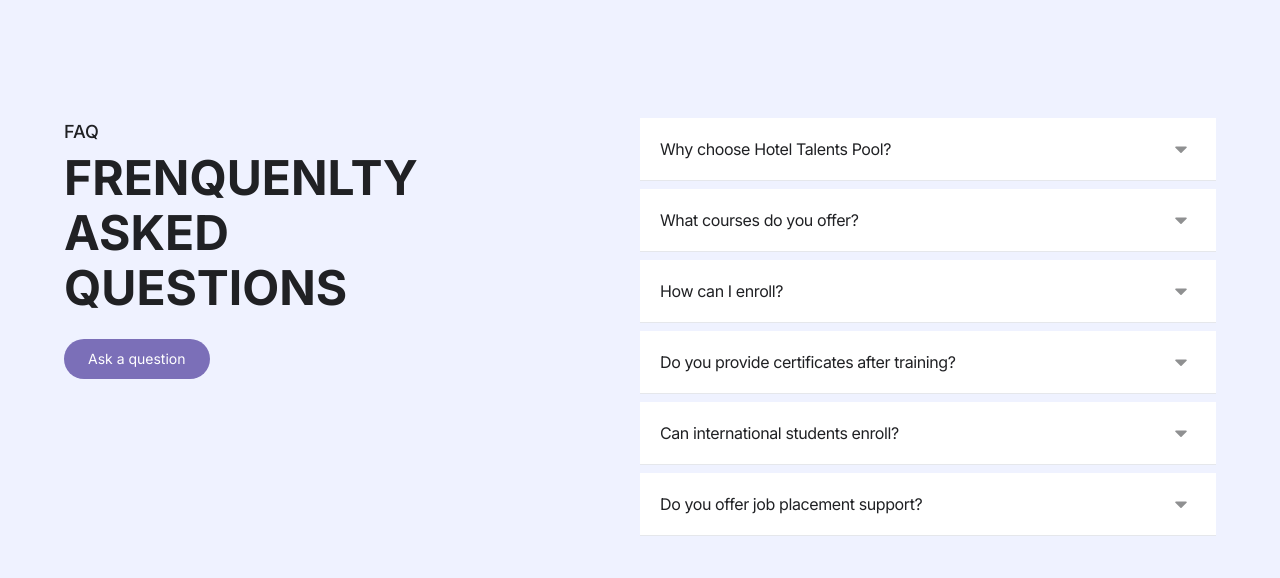
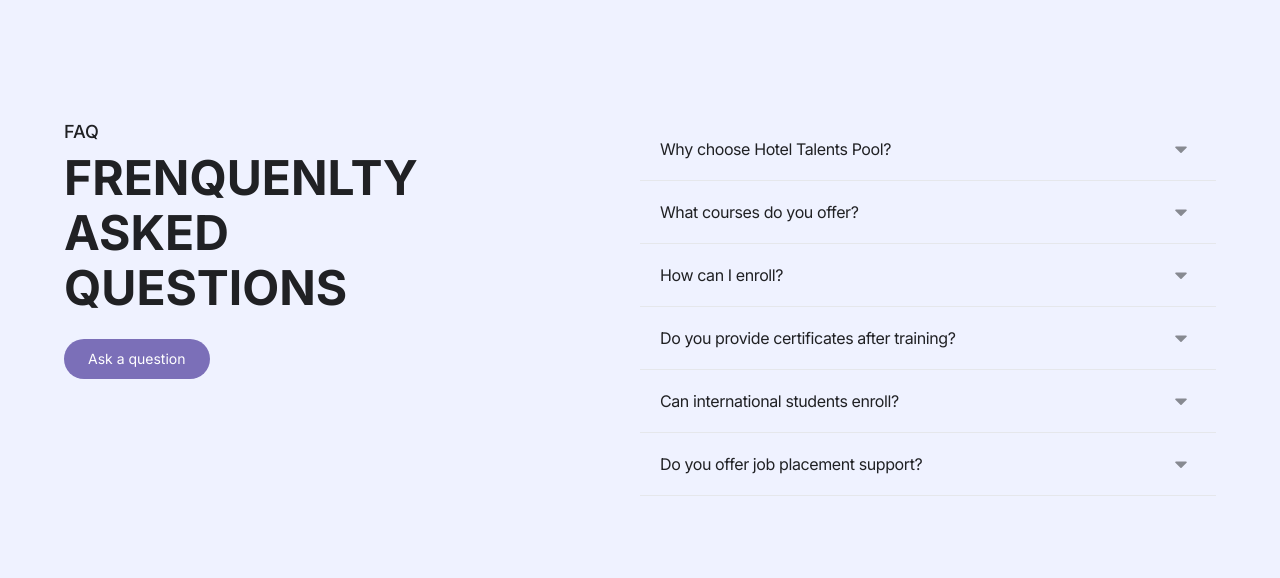
Before and after one commit to mbonikev/hotel_talents_pool, a React (Vite) app: page /#/ in a window 1280 px wide. Shown: the part 2147-2725 px from the top of the page. Built offline with nearby package versions, Linux system fonts and the light colour scheme; what ldrs would draw is missing.

Commit message:
Stalker-commit: src/components/Queries.jsx

```diff
--- a/src/components/Queries.jsx
+++ b/src/components/Queries.jsx
@@ -31,11 +31,11 @@ function Queries() {
       <div className="w-1/2 grid grid-cols-1 gap-10 max-lg:gap-5 rounded-xl">
         <div className="group w-full h-fit flex flex-col">
           <div className="w-full h-fit flex flex-col items-center justify-start text-dark-text ">
-            <div className="w-full h-fit flex flex-col items-center justify-start gap-2 max-w-[900px]">
+            <div className="w-full h-fit flex flex-col items-center justify-start gap-0 max-w-[900px]">
               {FAQSectionSection.Questions.map((item, index) => (
                 <div
                   key={index}
-                  className=" py-4 px-5 bg-white text-dark-body-color border-b w-full flex justify-between items-start gap-0"
+                  className=" py-4 px-5 bg-transparent text-dark-body-color border-b w-full flex justify-between items-start gap-5"
                 >
                   <div className="flex flex-col items-start justify-start">
                     <h1 className="font-normal tracking-tight text-base leading-5 min-h-[30px] w-full flex items-center justify-start">
```
